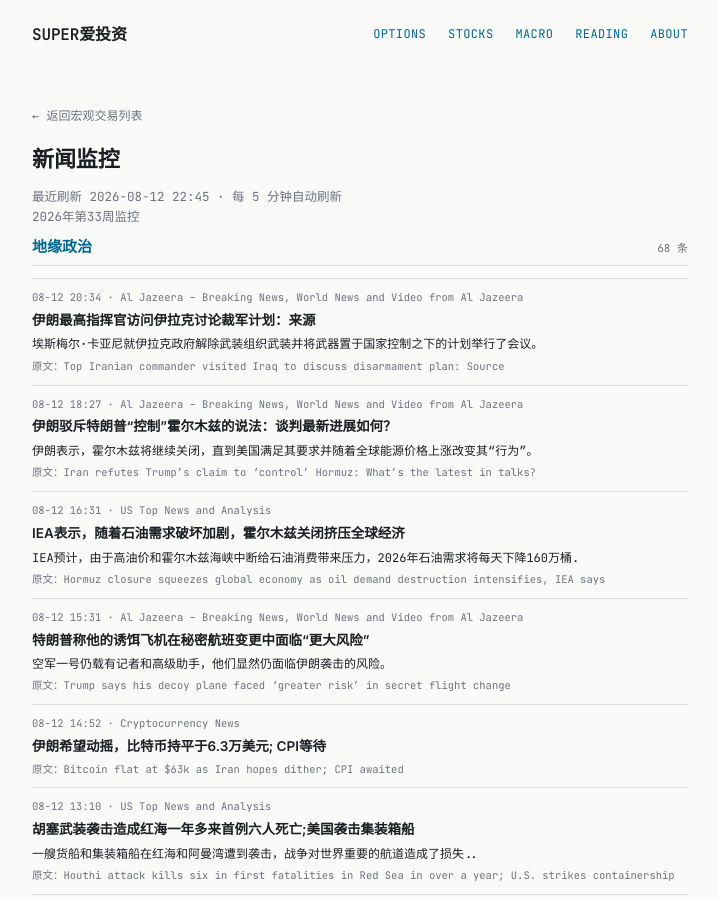
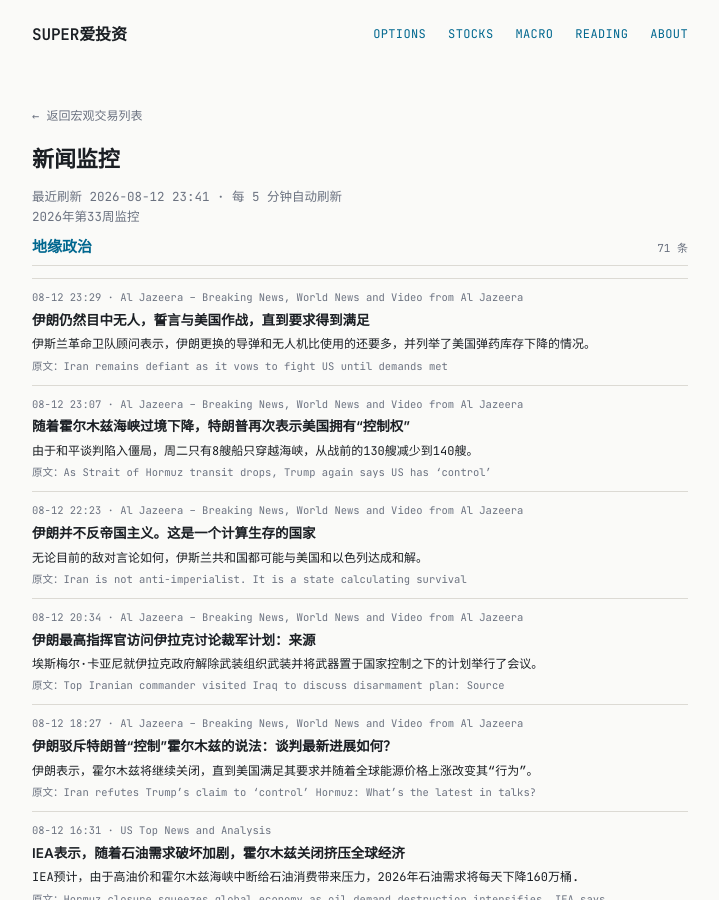
Before and after one commit to tang3super/tang3super.github.io, a Jekyll site: the page built from _macro_trade/news-digest.md, in a window 1280 px wide and 900 px high. Shown: the whole window, without its empty margins (280-999 px from the left). Built offline with Jekyll 4.4.1, drawn with Linux system fonts in a browser that asks for light colours.

Commit message:
sync news-digest article

```diff
--- a/_macro_trade/news-digest.md
+++ b/_macro_trade/news-digest.md
@@ -5,11 +5,32 @@ title: 新闻监控
 date: '2026-08-12'
 summary: 2026年第33周监控
 week_label: 2026年第33周监控
-last_updated: 2026-08-12 22:45
+last_updated: 2026-08-12 23:41
 refresh_note: 每 5 分钟自动刷新
 topics:
 - name: 地缘政治
   items:
+  - title: Iran remains defiant as it vows to fight US until demands met
+    summary: IRGC advisers say Iran has replaced more missiles and drones than it used, and cite falling US munition stocks.
+    link: https://www.aljazeera.com/news/2026/8/12/iran-remains-defiant-as-it-vows-to-fight-us-until-demands-met?traffic_source=rss
+    source: Al Jazeera – Breaking News, World News and Video from Al Jazeera
+    time: 08-12 23:29
+    title_zh: 伊朗仍然目中无人，誓言与美国作战，直到要求得到满足
+    summary_zh: 伊斯兰革命卫队顾问表示，伊朗更换的导弹和无人机比使用的还要多，并列举了美国弹药库存下降的情况。
+  - title: As Strait of Hormuz transit drops, Trump again says US has ‘control’
+    summary: Just eight vessels crossed strait on Tuesday, down from 130 to 140 prior to the war as peace talks stall.
+    link: https://www.aljazeera.com/news/2026/8/12/as-strait-of-hormuz-transit-drops-trump-again-says-us-has-control?traffic_source=rss
+    source: Al Jazeera – Breaking News, World News and Video from Al Jazeera
+    time: 08-12 23:07
+    title_zh: 随着霍尔木兹海峡过境下降，特朗普再次表示美国拥有“控制权”
+    summary_zh: 由于和平谈判陷入僵局，周二只有8艘船只穿越海峡，从战前的130艘减少到140艘。
+  - title: Iran is not anti-imperialist. It is a state calculating survival
+    summary: Regardless of its current hostile rhetoric, the Islamic Republic will likely reach a settlement with the US and Israel.
+    link: https://www.aljazeera.com/opinions/2026/8/12/iran-is-not-anti-imperialist-it-is-a-state-calculating-survival?traffic_source=rss
+    source: Al Jazeera – Breaking News, World News and Video from Al Jazeera
+    time: 08-12 22:23
+    title_zh: 伊朗并不反帝国主义。这是一个计算生存的国家
+    summary_zh: 无论目前的敌对言论如何，伊斯兰共和国都可能与美国和以色列达成和解。
   - title: 'Top Iranian commander visited Iraq to discuss disarmament plan: Source'
     summary: Esmail Qaani held meetings over Iraqi government's plan to disarm armed groups and bring weapons under state control.
     link: https://www.aljazeera.com/news/2026/8/12/top-iranian-commander-visited-iraq-to-discuss-disarmament-plan-source?traffic_source=rss
```
